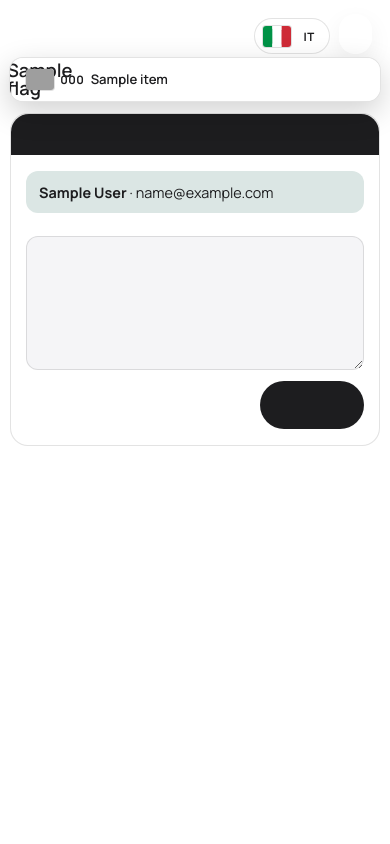
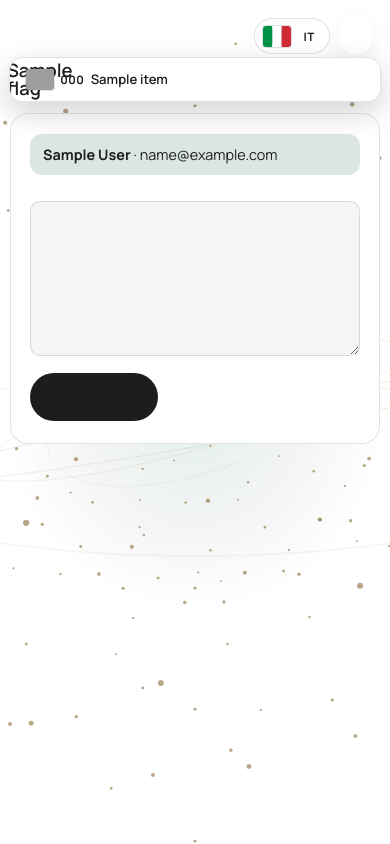
Before and after one commit to Manuel0312/iris-nous, a Python web app: template src/bci_iot/web/templates/chatta.html in a window 390 px wide, after a click that opens the changed part. Run offline with Jinja, Linux system fonts and the light colour scheme; the template is opened without the code that fills it: most values are stand-ins (such as "Sample title", 1, 10 or a date in 2020); grey boxes are pictures that could not be loaded.

Commit message:
Restore phone 3D background, animate menus, drop AI chat, fix signup mail.
Show confirmation code on-page when SMTP is missing so signup is not blocked.

```diff
--- a/src/bci_iot/web/es_strings.py
+++ b/src/bci_iot/web/es_strings.py
@@ -327,6 +327,9 @@ ES: dict[str, str] = {
     "Nome ed email servono per saperti rispondere.": "Nombre y correo hacen falta para poder responderte.",
     "Stai scrivendo come": "Estás escribiendo como",
     "Scrivi il tuo nome, così sappiamo chi ci ha scritto.": "Escribe tu nombre para saber quién nos ha escrito.",
+    "Scrivi al team Iris Nous. Ti rispondiamo di persona.": "Escribe al equipo de Iris Nous. Te respondemos en persona.",
+    "Se la mail non arriva, usa questo codice:": "Si el correo no llega, usa este código:",
+    "Telefono": "Teléfono",
     "Il pensiero diventa azione. Niente comandi vocali, nessun movimento. Iris Nous è l'interfaccia neurale che decodifica le tue intenzioni e le connette direttamente al mondo fisico. Immagina, e accade.": "El pensamiento se convierte en acción. Sin comandos de voz, sin movimiento. Iris Nous es la interfaz neural que descifra tus intenciones y las conecta con el mundo físico. Imagina, y sucede.",
     "Il pensiero, in chiaro.": "El pensamiento, en claro.",
     "Catturiamo l'invisibile. I tuoi impulsi cerebrali vengono processati in tempo reale da un'intelligenza artificiale adattiva. Il rumore scompare, resta solo la purezza della tua intenzione, codificata in istanti.": "Capturamos lo invisible. Tus impulsos cerebrales se procesan en tiempo real con una inteligencia artificial adaptativa. El ruido desaparece; queda la pureza de tu intención, codificada en instantes.",
--- a/src/bci_iot/web/static/bg3d.js
+++ b/src/bci_iot/web/static/bg3d.js
@@ -2,17 +2,14 @@
 (function () {
   const canvas = document.getElementById("iris-bg");
   if (!canvas || !canvas.getContext) return;
-  const skip =
-    window.matchMedia("(max-width: 859px), (pointer: coarse), (prefers-reduced-motion: reduce)").matches ||
-    document.body.classList.contains("page-chat") ||
-    document.body.classList.contains("page-ai-chat") ||
-    document.body.classList.contains("page-contact-mail");
-  if (skip) {
+  const reduceMotion = window.matchMedia("(prefers-reduced-motion: reduce)").matches;
+  if (reduceMotion) {
     canvas.remove();
     return;
   }
-  const ctx = canvas.getContext("2d");
-  const reduceMotion = window.matchMedia("(prefers-reduced-motion: reduce)").matches;
+  const ctx = canvas.getContext("2d", { alpha: true });
+  if (!ctx) return;
+  const mobile = window.matchMedia("(max-width: 859px), (pointer: coarse)").matches;
   const mode = document.body.classList.contains("page-private") ? "vault" : "neural";
 
   let width = 0;
@@ -53,8 +50,14 @@
   }
 
   function resize() {
-    width = canvas.width = window.innerWidth;
-    height = canvas.height = window.innerHeight;
+    width = window.innerWidth;
+    height = window.innerHeight;
+    const dpr = Math.min(window.devicePixelRatio || 1, mobile ? 1.35 : 2);
+    canvas.width = Math.max(1, Math.floor(width * dpr));
+    canvas.height = Math.max(1, Math.floor(height * dpr));
+    canvas.style.width = width + "px";
+    canvas.style.height = height + "px";
+    ctx.setTransform(dpr, 0, 0, dpr, 0, 0);
   }
 
   function rotY(p, a) {
@@ -116,7 +119,8 @@
 
   function seedNeural() {
     nodes.length = 0;
-    const count = Math.min(420, Math.max(240, Math.floor((width * height) / 3800)));
+    const density = mobile ? 7200 : 3800;
+    const count = Math.min(mobile ? 160 : 420, Math.max(mobile ? 90 : 240, Math.floor((width * height) / density)));
     for (let i = 0; i < count; i += 1) {
       nodes.push({
         x: Math.random() * 2.8 - 1.4,
@@ -128,18 +132,25 @@
   }
 
   function seedVault() {
-    shells = [
-      { points: fibSphere(120, 0.55), rot: 0.4, scale: 0.42 },
-      { points: fibSphere(160, 1), rot: 0.56, scale: 0.58 },
-      { points: fibSphere(110, 1.38), rot: 0.3, scale: 0.74 },
-      { points: fibSphere(90, 1.78), rot: 0.22, scale: 0.9 },
-    ];
+    shells = mobile
+      ? [
+          { points: fibSphere(70, 0.7), rot: 0.48, scale: 0.5 },
+          { points: fibSphere(90, 1.15), rot: 0.34, scale: 0.72 },
+          { points: fibSphere(60, 1.6), rot: 0.22, scale: 0.9 },
+        ]
+      : [
+          { points: fibSphere(120, 0.55), rot: 0.4, scale: 0.42 },
+          { points: fibSphere(160, 1), rot: 0.56, scale: 0.58 },
+          { points: fibSphere(110, 1.38), rot: 0.3, scale: 0.74 },
+          { points: fibSphere(90, 1.78), rot: 0.22, scale: 0.9 },
+        ];
     shells.forEach((shell) => {
       const span = shell.points[0] ? Math.abs(shell.points[0].x) + 0.35 : 0.45;
       shell.edges = connectNear(shell.points, span * 0.42);
     });
     rings = [];
-    for (let r = 0; r < 7; r += 1) {
+    const ringCount = mobile ? 4 : 7;
+    for (let r = 0; r < ringCount; r += 1) {
       const pts = [];
       const n = 64;
       const radius = 0.48 + r * 0.2;
@@ -157,7 +168,7 @@
   }
 
   function drawNeural() {
-    tick += reduceMotion ? 0 : 0.0018;
+    tick += mobile ? 0.0026 : 0.0018;
     ctx.clearRect(0, 0, width, height);
     const colors = palette();
     const span = Math.max(width, height) * 0.56;
@@ -194,7 +205,7 @@
   }
 
   function drawVault() {
-    tick += reduceMotion ? 0 : 0.00115;
+    tick += mobile ? 0.0017 : 0.00115;
     ctx.clearRect(0, 0, width, height);
     const colors = palette();
     const pulse = 0.55 + Math.sin(tick * 2.05) * 0.22;
@@ -273,5 +284,15 @@
     },
     { passive: true }
   );
+  window.addEventListener(
+    "touchmove",
+    (event) => {
+      const touch = event.touches && event.touches[0];
+      if (!touch) return;
+      mouseX = touch.clientX / Math.max(window.innerWidth, 1);
+      mouseY = touch.clientY / Math.max(window.innerHeight, 1);
+    },
+    { passive: true }
+  );
   draw();
 })();
--- a/src/bci_iot/web/static/styles.css
+++ b/src/bci_iot/web/static/styles.css
@@ -351,10 +352,22 @@ a:hover { text-decoration: underline; }
   box-shadow: 0 10px 30px rgba(0, 0, 0, 0.18);
   display: grid;
   gap: 0.2rem;
-}
-
-.lang-menu[hidden] {
-  display: none;
+  opacity: 0;
+  visibility: hidden;
+  pointer-events: none;
+  transform: translateY(-14px) scale(0.96);
+  transform-origin: top right;
+  transition:
+    opacity 0.42s cubic-bezier(0.22, 1, 0.36, 1),
+    transform 0.42s cubic-bezier(0.22, 1, 0.36, 1),
+    visibility 0.42s;
+}
+
+.lang-menu.is-open {
+  opacity: 1;
+  visibility: visible;
+  pointer-events: auto;
+  transform: none;
 }
 
 .lang-option-form {
@@ -641,10 +670,6 @@ img.unito-logo {
     min-height: 180px;
     transform: none !important;
   }
-  .iris-bg {
-    display: none;
-  }
-  body.page-ai-chat .shell,
   body.page-contact-mail .shell,
   body.page-chat .shell {
     width: min(42rem, calc(100% - 1.1rem));
@@ -2876,15 +2919,10 @@ body.page-chat .chat-fab {
   color: var(--ink);
 }
 
-body.page-ai-chat .shell {
+body.page-chat .shell,
+body.page-contact-mail .shell {
   width: min(420px, calc(100% - 1.25rem));
   padding-bottom: calc(1.5rem + var(--safe-bottom));
-}
-
-body.page-chat .iris-bg,
-body.page-ai-chat .iris-bg,
-body.page-contact-mail .iris-bg {
-  display: none;
 }
 
 .who-are-you {
--- a/src/bci_iot/web/templates/attendi_conferma_email.html
+++ b/src/bci_iot/web/templates/attendi_conferma_email.html
@@ -8,6 +8,12 @@
     {{ t('Ti abbiamo mandato una email da Iris Nous a') }} <strong>{{ masked_email }}</strong>.
     {{ t('Apri la posta (anche Spam), copia il codice di 6 caratteri e inseriscilo qui. Così funziona anche se leggi la mail dal telefono.') }}
   </p>
+  {% if preview_code %}
+  <p class="otp-preview" role="status">
+    {{ t('Se la mail non arriva, usa questo codice:') }}
+    <strong>{{ preview_code }}</strong>
+  </p>
+  {% endif %}
   <form method="post" action="/attendi-conferma-email" class="stack" autocomplete="on">
     <label>{{ t('Codice ricevuto via email') }}
       <input
--- a/src/bci_iot/web/templates/base.html
+++ b/src/bci_iot/web/templates/base.html
@@ -14,7 +14,7 @@
   <link rel="preconnect" href="https://fonts.googleapis.com" />
   <link rel="preconnect" href="https://fonts.gstatic.com" crossorigin />
   <link href="https://fonts.googleapis.com/css2?family=Manrope:wght@400;500;600;700&family=Noto+Sans+JP:wght@400;600;700&family=Noto+Sans+SC:wght@400;600;700&display=swap" rel="stylesheet" />
-  <link rel="stylesheet" href="/static/styles.css?v=irisPages4" />
+  <link rel="stylesheet" href="/static/styles.css?v=irisPages5" />
   <script>
     (function () {
       function scheme() {
@@ -63,7 +63,7 @@
           <span class="lang-code">{{ cur.code|upper if cur else 'IT' }}</span>
           <span class="lang-name">{{ cur.name if cur else 'Italiano' }}</span>
         </button>
-        <div class="lang-menu" id="lang-menu" hidden role="listbox" aria-label="{{ t('Lingua') if t is defined else 'Lingua' }}">
+        <div class="lang-menu" id="lang-menu" role="listbox" aria-label="{{ t('Lingua') if t is defined else 'Lingua' }}">
           {% for item in languages %}
           <a class="lang-option {% if item.code == lang %}is-active{% endif %}" href="/lingua/{{ item.code }}" role="option" aria-selected="{{ 'true' if item.code == lang else 'false' }}" data-lang="{{ item.code }}">
             <span class="flag-wrap" aria-hidden="true">
@@ -184,7 +184,7 @@
       }
       function closeLang() {
         if (!langMenu || !langToggle) return;
-        langMenu.hidden = true;
+        langMenu.classList.remove("is-open");
         document.body.classList.remove("lang-open");
         langToggle.setAttribute("aria-expanded", "false");
       }
@@ -220,9 +220,9 @@
         langToggle.addEventListener("click", (e) => {
           e.preventDefault();
           e.stopPropagation();
-          const willOpen = langMenu.hidden;
+          const willOpen = !langMenu.classList.contains("is-open");
           if (willOpen) closeNav();
-          langMenu.hidden = !willOpen;
+          langMenu.classList.toggle("is-open", willOpen);
           document.body.classList.toggle("lang-open", willOpen);
           langToggle.setAttribute("aria-expanded", willOpen ? "true" : "false");
         });
@@ -246,7 +246,7 @@
         if (nav && nav.classList.contains("is-open")) {
           if (!nav.contains(t) && !(toggle && toggle.contains(t))) closeNav();
         }
-        if (langMenu && !langMenu.hidden) {
+        if (langMenu && langMenu.classList.contains("is-open")) {
           if (!langMenu.contains(t) && !(langToggle && langToggle.contains(t))) closeLang();
         }
       });
@@ -293,6 +293,6 @@
       }
     })();
   </script>
-  <script src="/static/bg3d.js?v=irisBg3d5" defer></script>
+  <script src="/static/bg3d.js?v=irisBg3d6" defer></script>
 </body>
 </html>
--- a/src/bci_iot/web/templates/chatta.html
+++ b/src/bci_iot/web/templates/chatta.html
@@ -1,6 +1,6 @@
 {% extends "base.html" %}
 {% block title %}{% if contact_channel|default('chat') == 'email' %}{{ t('Contattaci') }}{% else %}{{ t('Chatta con noi') }}{% endif %} · Iris{% endblock %}
-{% block body_class %}page-private page-chat{% if contact_channel|default('chat') == 'email' %} page-contact-mail{% else %} page-ai-chat{% endif %}{% endblock %}
+{% block body_class %}page-private page-chat{% if contact_channel|default('chat') == 'email' %} page-contact-mail{% endif %}{% endblock %}
 {% block main_class %}shell{% endblock %}
 {% block chat_fab %}{% endblock %}
 {% block content %}
@@ -47,13 +47,11 @@
   </form>
 </section>
 {% else %}
-<section class="ai-chat" aria-labelledby="ai-chat-title">
-  <header class="ai-chat-header">
-    <p class="ai-chat-kicker">{{ t('Agente AI') }}</p>
-    <h1 id="ai-chat-title">{{ t('Chatta con noi') }}</h1>
-    <p class="ai-chat-lead">{{ t("Parla con l'Agente AI per supporto o per richiedere un contatto telefonico") }}</p>
-  </header>
-  <form class="ai-chat-composer" method="post" action="/chatta">
+<section class="contact-mail" aria-labelledby="team-chat-title">
+  <p class="eyebrow">{{ t('Supporto') }}</p>
+  <h1 id="team-chat-title">{{ t('Chatta con noi') }}</h1>
+  <p class="lede">{{ t('Scrivi al team Iris Nous. Ti rispondiamo di persona.') }}</p>
+  <form class="panel contact-mail-form" method="post" action="/chatta">
     <input type="hidden" name="channel" value="chat" />
     {% if profile %}
     <p class="identity-note">{{ t('Stai scrivendo come') }} <strong>{{ profile.first_name }} {{ profile.last_name }}</strong> · {{ profile.email }}</p>
@@ -74,9 +72,11 @@
     {% endif %}
     <input type="hidden" name="subject" value="{{ t('Chatta con noi') }}" />
     <label>{{ t('Messaggio') }}
-      <textarea name="body" rows="5" required minlength="8" maxlength="4000" placeholder="{{ t('Scrivi un messaggio…') }}"></textarea>
+      <textarea name="body" rows="6" required minlength="8" maxlength="4000" placeholder="{{ t('Scrivi un messaggio…') }}"></textarea>
     </label>
-    <button class="btn primary ai-chat-send" type="submit">{{ t('Invia') }}</button>
+    <div class="private-actions">
+      <button class="btn primary" type="submit">{{ t('Invia') }}</button>
+    </div>
   </form>
 </section>
 {% endif %}
```
Also changed, not shown: other parts of src/bci_iot/web/static/styles.css (+42 -7 lines), render.yaml (+16 -0 lines), src/bci_iot/accounts/messaging.py (+27 -11 lines), src/bci_iot/web/app.py (+24 -3 lines), src/bci_iot/web/translations.py (+27 -0 lines), tests/test_i18n.py (+43 -0 lines), tests/test_support.py (+3 -3 lines).
